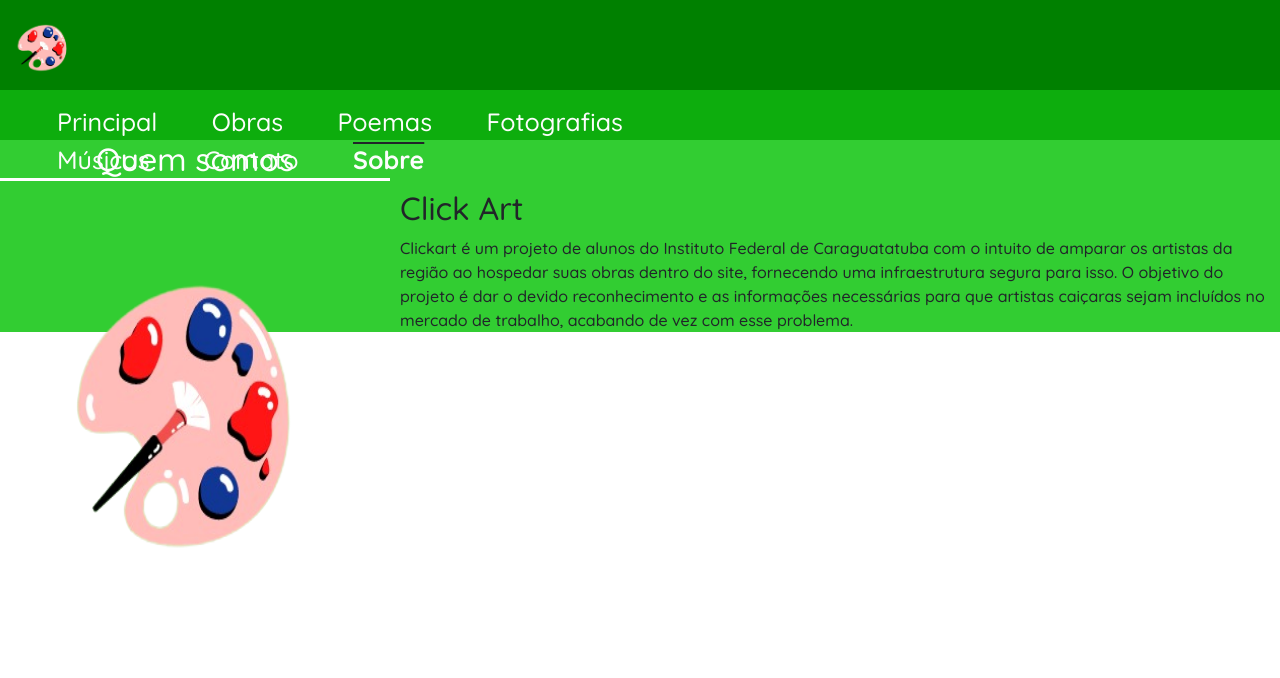
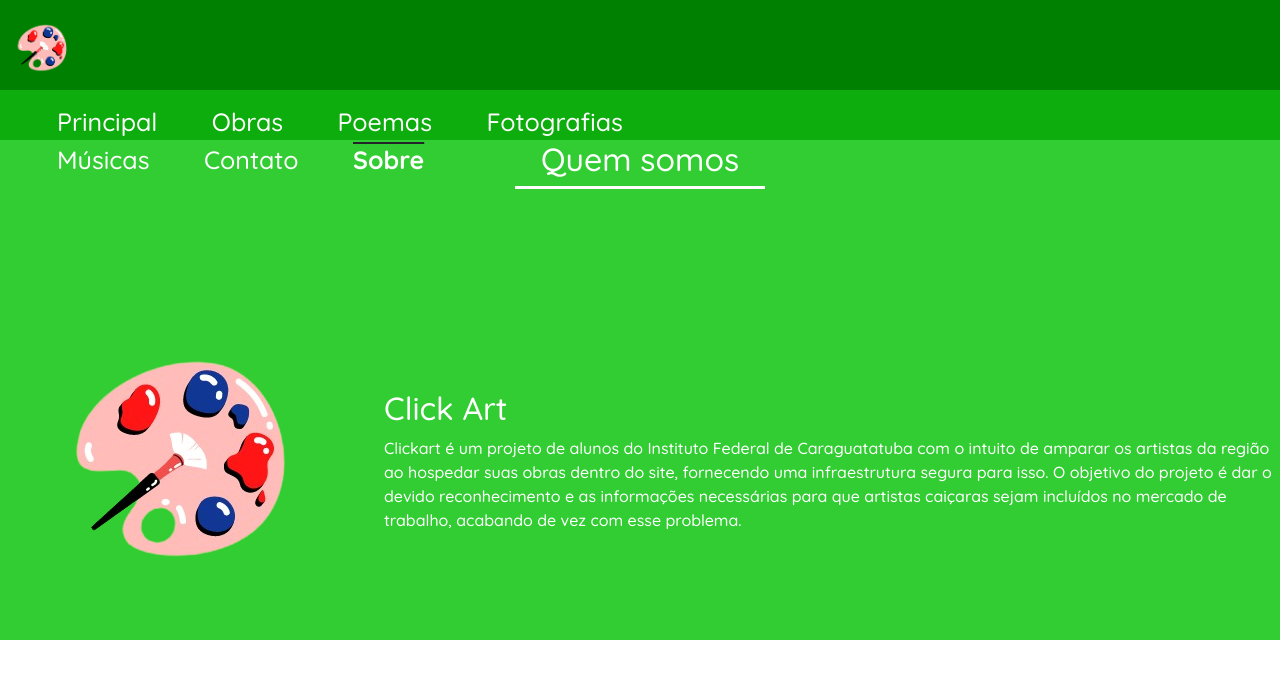
Before and after one commit to emersonsoasilva/Clickart, a plain HTML site: page Clickart-main/Clickart-main/sobre.html in a window 1280 px wide. Drawn offline with nearby package versions, Linux system fonts and the light colour scheme.

Commit message:
Add files via upload

```diff
--- a/Clickart-main/Clickart-main/css/style.css
+++ b/Clickart-main/Clickart-main/css/style.css
@@ -13,10 +13,21 @@
 }
 
 .line-text {
+    position: relative;
+    display: inline-block;
     color: white;
-    width: 300px;
-    text-align: center;
+    border-bottom: 3px solid white;
 }
+
+/*.line-text div {
+    position: absolute;
+    left: 0;
+    top: 0;
+    bottom: 1000px;
+    width: 250px;
+    height: 3px;
+    background: white;
+}*/
 
 /* Menu */
 
@@ -105,38 +116,56 @@ header {
 /* Corpo */
 
 .corpo {
+    height: 400px;
     background-color: limegreen;
 }
+.corpo-container {
+    justify-content: center;
+    text-align: center;
+    width: 100%;
+}
 
-.line-text h1 {
-    width: 390px;
-    padding-top: 50px;
-    border-bottom: 3px solid white;
+.destaque-artista {
+    width: 100%;
+    justify-content: center;
+
 }
+
+.destaque-artista img {
+    width: 15%;
+    margin-bottom: 10px;
+    border-radius: 50%;
+}
+
 
 /* Sobre */
 
 .sobre-equipe  {
-    width: 100%;
+    height: 500px;
     background-color: limegreen;
 }
 
-.line-text h2{
-    width: 390px;
-    border-bottom: 3px solid white;
-    text-align: center;
+.projeto-sobre {
+    width: 30%;
+    float: left;
+    padding-top: 100px;
 }
 
-.logo-sobre img{
-    width: 400px;
-    height: 400px;
-    float: left;
+.descricao-projeto {
+    width: 70%;
+    float: right;
+    text-align: left;
+    padding-top: 200px;
+    color: white;
 }
 
-.descricao-projeto h2{
-    width: 50%;
+.equipe-container {
+    justify-content: center;
+    text-align: center;
+    width: 100%;
+}
 
-}
+
 /* Rodapé */
 
 .w33 {
--- a/Clickart-main/Clickart-main/sobre.html
+++ b/Clickart-main/Clickart-main/sobre.html
@@ -47,22 +47,23 @@
         <div class="container">
           <div class="equipe-container">
             <div class="line-text">
-              <h2>Quem somos</h2>
-
+                <h2>Quem somos</h2>
+                <div style="width: 250px"></div>
+              </div>
             </div>
 
             <div class="projeto-sobre">
               <div class="logo-sobre">
                 <img src="img/Logo sem fundo cortado.png">
               </div>
+            </div>
+
               <div class="descricao-projeto">
                 <h2>Click Art</h2>
                 <p>
                   Clickart é um projeto de alunos do Instituto Federal de Caraguatatuba com o intuito de amparar os artistas da região ao hospedar suas obras dentro do site, fornecendo uma infraestrutura segura para isso. O objetivo do projeto é dar o devido reconhecimento e as informações necessárias para que artistas caiçaras sejam incluídos no mercado de trabalho, acabando de vez com esse problema.
                 </p>
               </div>
-
-            </div>
           </div>
         </div>
     </section>
```
Also changed, not shown: Clickart-main/Clickart-main/index.html (+11 -2 lines), Clickart-main/Clickart-main/img/Artista destaque.png (added).
